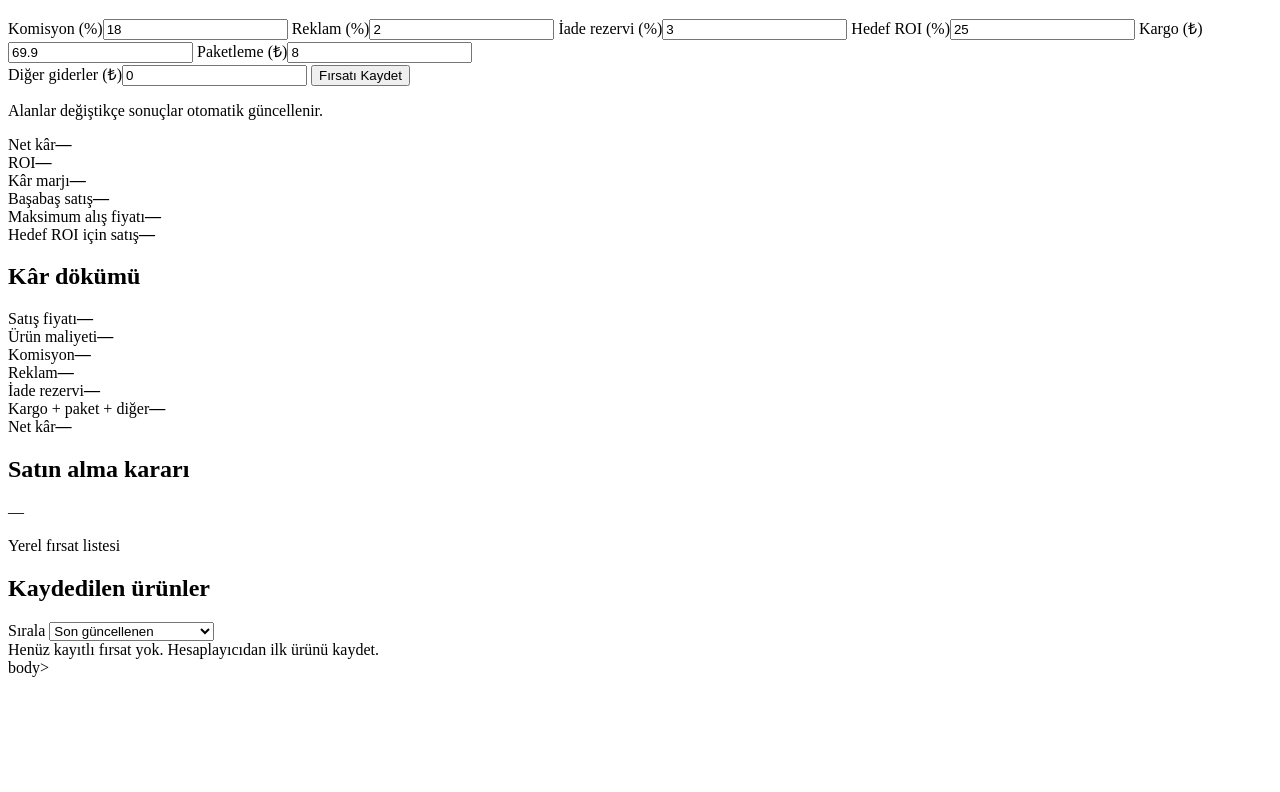
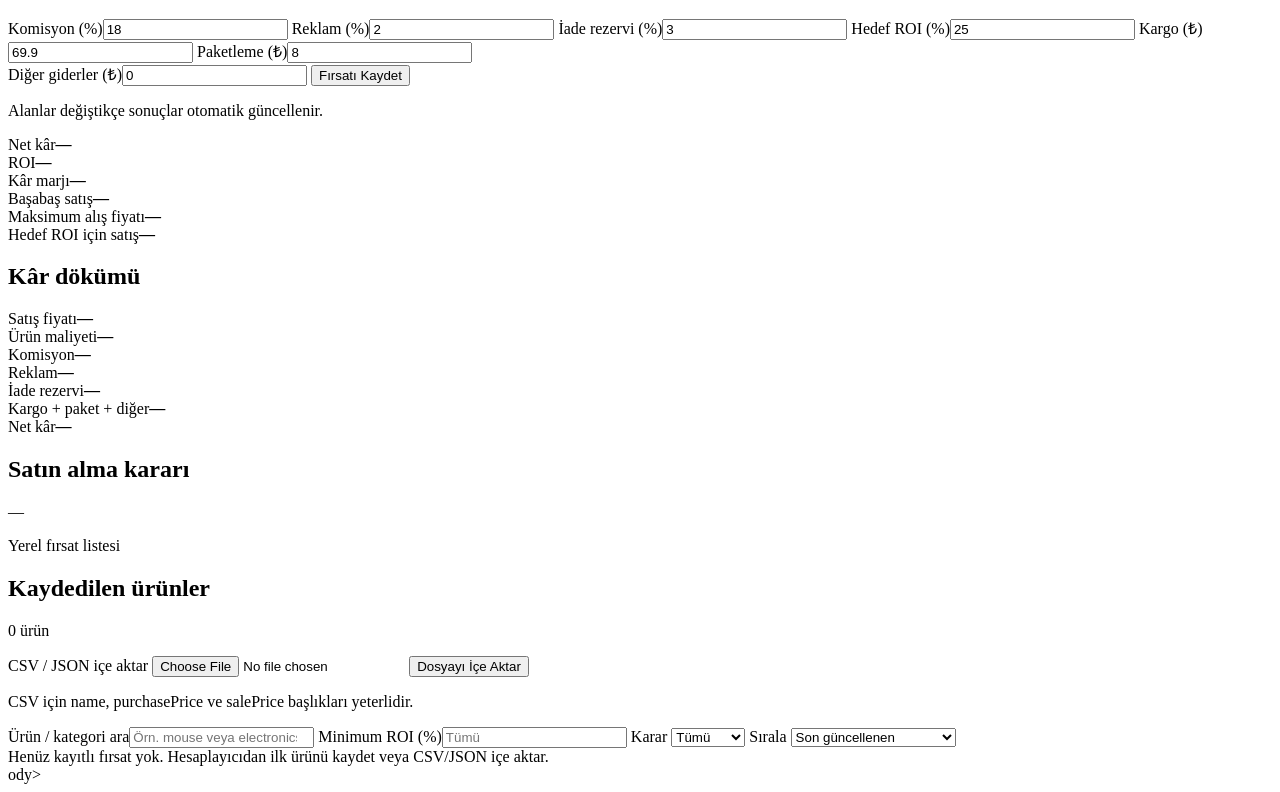
Before and after one commit to OzansanT/fiyattakip, a website with bundled scripts: page index.html in a window 1280 px wide. Shown: the part 327-1119 px from the top of the page. Before the commit the page ends 1012 px from the top, so only its background shows below. Built offline with nearby package versions, Linux system fonts and the light colour scheme.

Commit message:
feat: add bulk import and opportunity filters UI

```diff
--- a/index.html
+++ b/index.html
@@ -79,8 +79,30 @@
         <div>
           <p class="eyebrow">Yerel fırsat listesi</p>
           <h2>Kaydedilen ürünler</h2>
+          <p id="opportunityCount" class="hint">0 ürün</p>
         </div>
-        <label class="sort-control">Sırala
+        <div class="bulk-import">
+          <label class="file-control">CSV / JSON içe aktar
+            <input id="opportunityFile" type="file" accept=".csv,.json,text/csv,application/json">
+          </label>
+          <button id="importOpportunities" class="secondary-action" type="button">Dosyayı İçe Aktar</button>
+          <p id="importStatus" class="hint" aria-live="polite">CSV için name, purchasePrice ve salePrice başlıkları yeterlidir.</p>
+        </div>
+      </div>
+
+      <div class="opportunity-filters" aria-label="Fırsat filtreleri">
+        <label>Ürün / kategori ara<input id="opportunitySearch" type="search" placeholder="Örn. mouse veya electronics"></label>
+        <label>Minimum ROI (%)<input id="opportunityMinRoi" type="number" step="1" placeholder="Tümü"></label>
+        <label>Karar
+          <select id="opportunityStatus">
+            <option value="all">Tümü</option>
+            <option value="excellent">Çok iyi</option>
+            <option value="good">Alınabilir</option>
+            <option value="marginal">Sınırda</option>
+            <option value="bad">Alma</option>
+          </select>
+        </label>
+        <label>Sırala
           <select id="opportunitySort">
             <option value="updatedAt">Son güncellenen</option>
             <option value="roi">En yüksek ROI</option>
@@ -90,7 +112,8 @@
           </select>
         </label>
       </div>
-      <div id="opportunityEmpty" class="empty-state">Henüz kayıtlı fırsat yok. Hesaplayıcıdan ilk ürünü kaydet.</div>
+
+      <div id="opportunityEmpty" class="empty-state">Henüz kayıtlı fırsat yok. Hesaplayıcıdan ilk ürünü kaydet veya CSV/JSON içe aktar.</div>
       <div class="table-wrap">
         <table id="opportunityTable" hidden>
           <thead><tr><th>Ürün</th><th>Alış</th><th>Satış</th><th>Kâr</th><th>ROI</th><th>Max alış</th><th>Karar</th><th></th></tr></thead>
```
